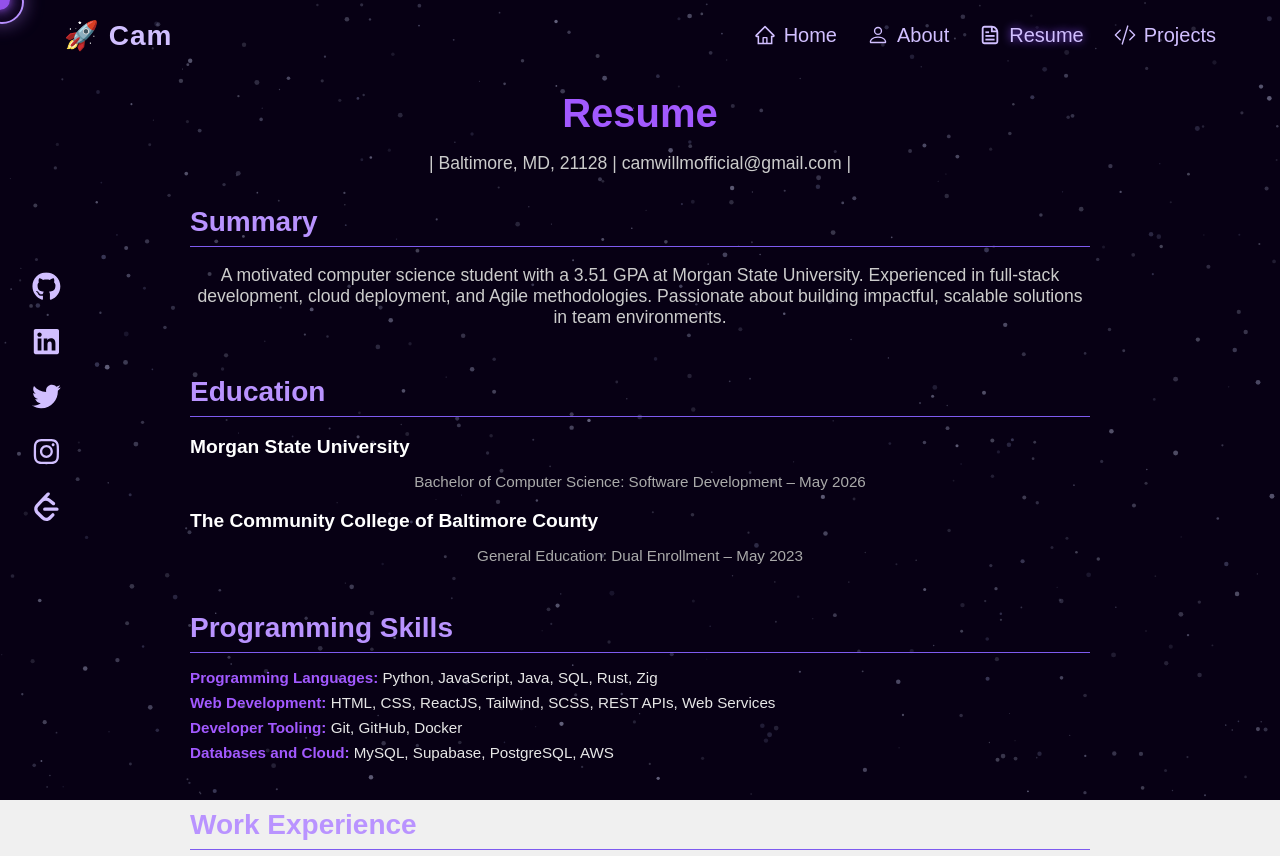
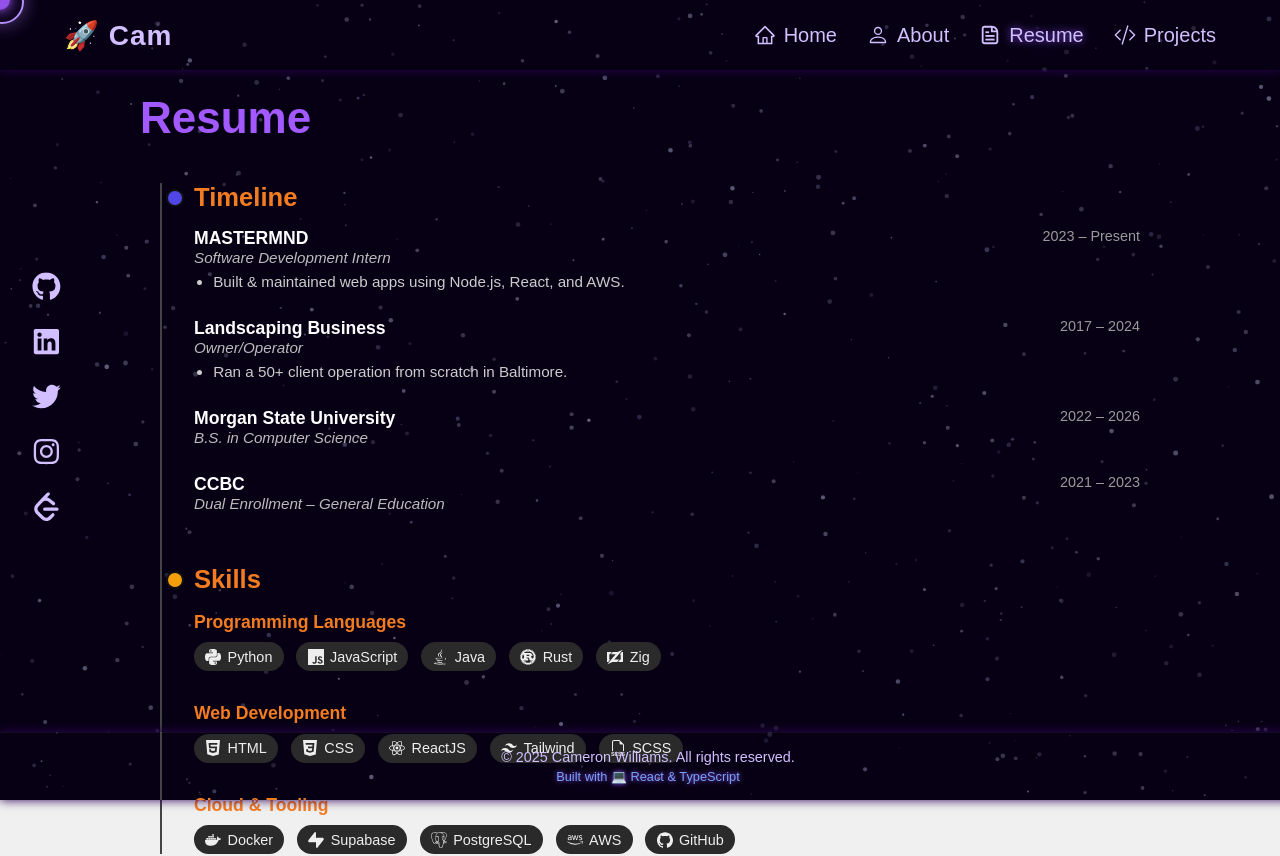
Before and after one commit to camwillm/PortfolioMain2025, a React (Vite) app in the folder portfolio2025/: page /resume in a window 1280 px wide. Shown: the top 856 px of the page. Built offline with nearby package versions, Linux system fonts and the light colour scheme.

Commit message:
Important design changes
Changed Navbar to always be on and footer to be similar design. Also changed footer to remain at the bottom of the screen regardless.
Resume changes still needs work.

```diff
--- a/portfolio2025/package.json
+++ b/portfolio2025/package.json
@@ -35,6 +35,7 @@
     "sass-embedded": "^1.86.3",
     "typescript": "~5.7.2",
     "typescript-eslint": "^8.24.1",
-    "vite": "^6.2.0"
+    "vite": "^6.2.0",
+    "vite-plugin-checker": "^0.9.1"
   }
 }
--- a/portfolio2025/src/App.css
+++ b/portfolio2025/src/App.css
@@ -1,8 +1,31 @@
+html, body, #root {
+  height: 100%;
+  margin: 0;
+  padding: 0;
+}
+
 #root {
   max-width: 1280px;
   margin: 0 auto;
   padding: 2rem;
   text-align: center;
+
+  /* 🧩 Add layout behavior */
+  display: flex;
+  flex-direction: column;
+}
+
+.app-wrapper {
+  display: flex;
+  flex-direction: column;
+  min-height: 100vh;
+  flex: 1;
+}
+
+.main-content {
+  flex: 1;
+  display: flex;
+  flex-direction: column;
 }
 
 .logo {
--- a/portfolio2025/src/App.tsx
+++ b/portfolio2025/src/App.tsx
@@ -6,7 +6,7 @@
 import NeonCursor from './components/NeonCursor';
 import SocialSidebar from './components/SocialSideBar';
 
-import Home from './camspages/home';
+import Home from './camspages/Home';
 import About from './camspages/About';
 import Resume from './camspages/Resume';
 import Project from './camspages/Projects';
--- a/portfolio2025/src/camspages/Resume.tsx
+++ b/portfolio2025/src/camspages/Resume.tsx
@@ -1,72 +1,91 @@
-import React from "react";
-import "./Resume.scss";
+import {
+  SiJavascript, SiPython, SiRust, SiZig,
+  SiHtml5, SiCss3, SiReact, SiTailwindcss,
+  SiDocker, SiSupabase, SiPostgresql, SiGithub
+} from "react-icons/si";
+
+import { FaJava } from "react-icons/fa";
+import { BsFiletypeScss } from "react-icons/bs";
+import { FaAws } from "react-icons/fa";
+
+import "./resume.scss";
 
 const Resume = () => {
   return (
-        <div className="resume">
-            <h1>Resume</h1>
-            <p>| Baltimore, MD, 21128 | camwillmofficial@gmail.com |</p>
+    <div className="resume-wrapper">
+      <h1 className="resume-title">Resume</h1>
+      <div className="resume-line">
+        {/* Timeline Section */}
+        <div className="resume-entry">
+          <div className="dot" style={{ backgroundColor: "#4f46e5" }}></div>
+          <div className="resume-content">
+            <h2>Timeline</h2>
+            <div className="entry-group">
+              <div>
+                <strong>MASTERMND</strong> <span className="date">2023 – Present</span>
+                <em>Software Development Intern</em>
+                <ul>
+                  <li>Built & maintained web apps using Node.js, React, and AWS.</li>
+                </ul>
+              </div>
+              <div>
+                <strong>Landscaping Business</strong> <span className="date">2017 – 2024</span>
+                <em>Owner/Operator</em>
+                <ul><li>Ran a 50+ client operation from scratch in Baltimore.</li></ul>
+              </div>
+              <div>
+                <strong>Morgan State University</strong> <span className="date">2022 – 2026</span>
+                <em>B.S. in Computer Science</em>
+              </div>
+              <div>
+                <strong>CCBC</strong> <span className="date">2021 – 2023</span>
+                <em>Dual Enrollment – General Education</em>
+              </div>
+            </div>
+          </div>
+        </div>
 
-            <section className="resume-section">
-                <h2>Summary</h2>
-                <p>
-                    A motivated computer science student with a 3.51 GPA at Morgan State University. Experienced in full-stack development,
-                    cloud deployment, and Agile methodologies. Passionate about building impactful, scalable solutions in team environments.
-                </p>
-            </section>
+        {/* Skills Section */}
+        <div className="resume-entry">
+          <div className="dot" style={{ backgroundColor: "#f59e0b" }}></div>
+          <div className="resume-content">
+            <h2>Skills</h2>
 
-            <section className="resume-section">
-                <h2>Education</h2>
-                <div className="resume-item">
-                    <h3>Morgan State University</h3>
-                    <p>Bachelor of Computer Science: Software Development – May 2026</p>
-                </div>
-                <div className="resume-item">
-                    <h3>The Community College of Baltimore County</h3>
-                    <p>General Education: Dual Enrollment – May 2023</p>
-                </div>
-            </section>
-
-            <section className="resume-section">
-                <h2>Programming Skills</h2>
-                <ul className="skills-list">
-                    <li><strong>Programming Languages:</strong> Python, JavaScript, Java, SQL, Rust, Zig</li>
-                    <li><strong>Web Development:</strong> HTML, CSS, ReactJS, Tailwind, SCSS, REST APIs, Web Services</li>
-                    <li><strong>Developer Tooling:</strong> Git, GitHub, Docker</li>
-                    <li><strong>Databases and Cloud:</strong> MySQL, Supabase, PostgreSQL, AWS</li>
-                </ul>
-            </section>
-
-            <section className="resume-section">
-                <h2>Work Experience</h2>
-                <div className="resume-item">
-                    <h3>Intern – MASTERMND</h3>
-                    <p>May 2023 – Present | Upper Marlboro, MD</p>
-                    <ul>
-                        <li>Developed and managed 3 web applications using Node.js, React, and SCSS.</li>
-                        <li>Integrated backend services with AWS, including EC2, S3, and RDS.</li>
-                        <li>Participated in Agile sprints, contributing to planning, development, and retrospectives.</li>
+            <div className="skill-group">
+              <h3>Programming Languages</h3>
+              <ul className="skill-icons">
+                <li><SiPython /> Python</li>
+                <li><SiJavascript /> JavaScript</li>
+                <li><FaJava /> Java</li>
+                <li><SiRust /> Rust</li>
+                <li><SiZig /> Zig</li>
               </ul>
             </div>
 
-                <div className="resume-item">
-                    <h3>Waiter – Kobe Steaks Japanese Restaurant</h3>
-                    <p>Feb 2025 – Present | White Marsh, MD</p>
-                    <ul>
-                        <li>Delivered exceptional customer service, managing large parties up to 20 guests.</li>
-                        <li>Recommended high-margin items to maximize sales and guest satisfaction.</li>
+            <div className="skill-group">
+              <h3>Web Development</h3>
+              <ul className="skill-icons">
+                <li><SiHtml5 /> HTML</li>
+                <li><SiCss3 /> CSS</li>
+                <li><SiReact /> ReactJS</li>
+                <li><SiTailwindcss /> Tailwind</li>
+                <li><BsFiletypeScss /> SCSS</li>
               </ul>
             </div>
 
-                <div className="resume-item">
-                    <h3>Owner/Operator – Landscaping Business</h3>
-                    <p>Apr 2017 – Jan 2024 | Baltimore, MD</p>
-                    <ul>
-                        <li>Founded and operated a landscaping business with 50+ recurring clients.</li>
-                        <li>Managed all aspects from scheduling to invoicing and service delivery.</li>
+            <div className="skill-group">
+              <h3>Cloud & Tooling</h3>
+              <ul className="skill-icons">
+                <li><SiDocker /> Docker</li>
+                <li><SiSupabase /> Supabase</li>
+                <li><SiPostgresql /> PostgreSQL</li>
+                <li><FaAws /> AWS</li>
+                <li><SiGithub /> GitHub</li>
               </ul>
             </div>
-            </section>
+          </div>
+        </div>
+      </div>
     </div>
   );
 };
--- a/portfolio2025/src/camspages/home.tsx
+++ b/portfolio2025/src/camspages/home.tsx
@@ -26,7 +26,7 @@
         <div className="code-profile-box">
           <pre>
             <Typewriter
-              words={[`CameronWilliams = {\n  fullstack: true,\n  frontend: ['React', 'Tailwind'],\n  backend: ['Node.js', 'Supabase'],\n  learning: ['Zig', 'Rust'],\n  experience: {\n    years: 3,\n    internships: ['MASTERMND'],\n  },\n  tools: ['Git', 'Docker', 'AWS'],\n  preferredEditor: 'VSCode',\n  status: '🚀 Ready to build'\n};`]}
+              words={[`camwillm = {\n  fullstack: true,\n  frontend: ['React', 'Tailwind'],\n  backend: ['Node.js', 'Supabase'],\n  learning: ['Zig', 'Rust'],\n  experience: {\n    years: 3,\n    internships: ['MASTERMND'],\n  },\n  tools: ['Git', 'Docker', 'AWS'],\n  preferredEditor: 'VSCode',\n  status: '🚀 Ready to build'\n};`]}
               loop={5}
               cursor
               cursorStyle="_"
--- a/portfolio2025/src/camspages/resume.scss
+++ b/portfolio2025/src/camspages/resume.scss
@@ -1,76 +1,141 @@
-.resume {
+.resume-wrapper {
   padding: 4rem 2rem;
-    max-width: 900px;
+  max-width: 1000px;
   margin: 0 auto;
-    position: relative;
-    z-index: 1;
+  font-family: 'Raleway', sans-serif;
   color: #e7e7e7;
-    font-family: 'Raleway', sans-serif;
-
-    h1 {
-        font-size: 2.5rem;
-        margin-bottom: 1rem;
-        color: #a259ff;
-        text-align: center;
 }
 
-    p {
-        font-size: 1.1rem;
-        color: #cccccc;
-        text-align: center;
-        margin-bottom: 2rem;
+.resume-title {
+  font-size: 2.75rem;
+  color: #a259ff;
+  margin-bottom: 2.5rem;
+  text-align: left;
 }
 
-    .resume-section {
+.resume-line {
+  position: relative;
+  border-left: 2px solid #444;
+  margin-left: 20px;
+  padding-left: 2rem;
+}
+
+.resume-entry {
+  position: relative;
   margin-bottom: 3rem;
 
-        h2 {
-            font-size: 1.75rem;
-            margin-bottom: 0.5rem;
-            color: #b993ff;
-            border-bottom: 1px solid #7e5bef;
-            padding-bottom: 0.5rem;
+  .dot {
+    position: absolute;
+    left: -28px;
+    top: 6px;
+    width: 14px;
+    height: 14px;
+    border-radius: 50%;
+    border: 2px solid #111;
   }
 
-        .resume-item {
-            margin-top: 1rem;
-
-            h3 {
-                font-size: 1.2rem;
-                color: #ffffff;
-                margin-bottom: 0.25rem;
+  .resume-content {
+    h2 {
+      color: #f47c20;
+      margin-bottom: 1rem;
+      font-size: 1.6rem;
     }
 
-            p {
+    .entry-group {
+      display: flex;
+      flex-direction: column;
+      gap: 1.5rem;
+
+      strong {
+        color: #fff;
+        font-weight: 600;
+        font-size: 1.1rem;
+      }
+
+      em {
+        color: #bbb;
+        display: block;
+        margin-bottom: 0.3rem;
+        font-style: italic;
         font-size: 0.95rem;
-                color: #aaa;
-                margin-bottom: 0.5rem;
+      }
+
+      .date {
+        float: right;
+        font-size: 0.9rem;
+        color: #999;
+        font-weight: normal;
       }
 
       ul {
-                margin-left: 1.2rem;
-                list-style: disc;
+        padding-left: 1.2rem;
+        margin: 0;
 
         li {
-                    margin-bottom: 0.4rem;
+          color: #ccc;
           font-size: 0.95rem;
-                    color: #ddd;
-                }
-            }
-        }
-
-        .skills-list {
-            list-style: none;
-            padding: 0;
-
-            li {
-                margin-bottom: 0.5rem;
-                font-size: 0.95rem;
-
-                strong {
-                    color: #a259ff;
+          line-height: 1.5;
         }
       }
     }
   }
 }
+
+.skill-group {
+  margin-bottom: 2rem;
+
+  h3 {
+    font-size: 1.1rem;
+    color: #f47c20;
+    margin-bottom: 0.6rem;
+  }
+}
+
+.skill-icons {
+  display: flex;
+  flex-wrap: wrap;
+  gap: 0.8rem;
+  list-style: none;
+  padding: 0;
+  margin: 0;
+
+  li {
+    display: flex;
+    align-items: center;
+    gap: 0.4rem;
+    background: #2a2a2a;
+    color: #eee;
+    padding: 0.4rem 0.7rem;
+    border-radius: 999px;
+    font-size: 0.9rem;
+    transition: background 0.3s;
+
+    svg {
+      font-size: 1rem;
+    }
+
+    &:hover {
+      background: #a259ff33;
+    }
+  }
+}
+
+/* Optional: Mobile adjustments */
+@media (max-width: 600px) {
+  .resume-title {
+    font-size: 2rem;
+  }
+
+  .resume-line {
+    margin-left: 15px;
+    padding-left: 1.5rem;
+  }
+
+  .resume-entry {
+    margin-bottom: 2rem;
+
+    .dot {
+      left: -24px;
+    }
+  }
+}
--- a/portfolio2025/src/components/Footer.scss
+++ b/portfolio2025/src/components/Footer.scss
@@ -1,26 +1,38 @@
 .footer {
+  position: fixed;
+  bottom: 0;
   width: 100%;
-    padding: 0.5rem 0.1rem;
-    background-color: #0b0f1a; /* Match your dark theme */
-    color: #d6d6e7; /* Soft white text */
+  background-color: (1, 17, 26, 0.55);
+  color: #d1bfff;
   text-align: center;
   font-size: 0.9rem;
   font-family: "Raleway", sans-serif;
-    position: relative;
-    bottom: 0;
-    z-index: 1;
+  box-shadow: 0 0 10px #2d0057;
   border-top: 1px solid rgba(255, 255, 255, 0.05);
+  padding: 1rem 0.5rem;
+  z-index: 10;
 
   .footer-content {
     display: flex;
     flex-direction: column;
-      gap: 0.1rem;
+    gap: 0.25rem;
     align-items: center;
     justify-content: center;
   }
 
   .footer-credit {
     font-size: 0.8rem;
-      color: #7aa2f7; /* Soft blue */
+    color: #7aa2f7;
+    text-shadow: 0 0 5px #8c52ff;
+  }
+
+  p {
+    margin: 0;
+  }
+
+  p:hover {
+    color: #ffffff;
+    text-shadow: 0 0 5px #ffffff, 0 0 10px #8c52ff;
+    transition: 0.3s ease;
   }
 }
--- a/portfolio2025/src/components/NavBar.scss
+++ b/portfolio2025/src/components/NavBar.scss
@@ -8,7 +8,11 @@
     height: 70px;
     top: 0;
     transition: all 0.7s ease;
-}
+
+    background-color: (1, 17, 26, 0.55);
+    box-shadow: 0 0 10px #2d0057;
+  }
+
 
 .blur {
     background-color: rgba(1, 17, 26, 0.55);
```
Also changed, not shown: 1 other file (tests, documents, lock files or other folders). Lines whose indentation alone changed are shown as unchanged.
